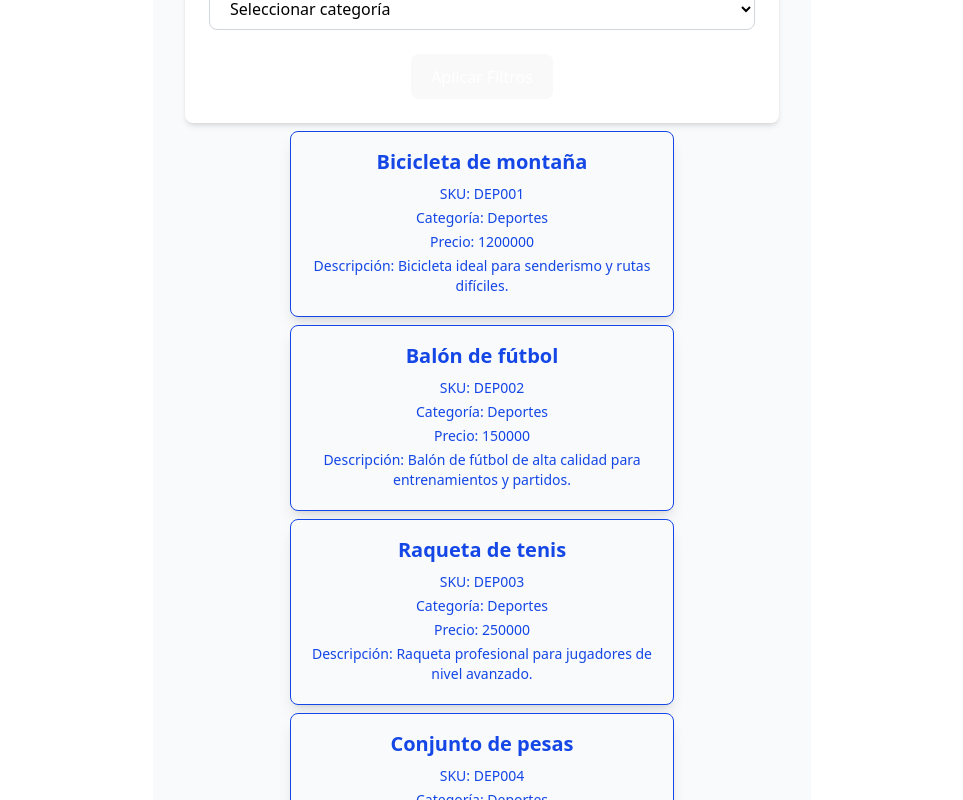
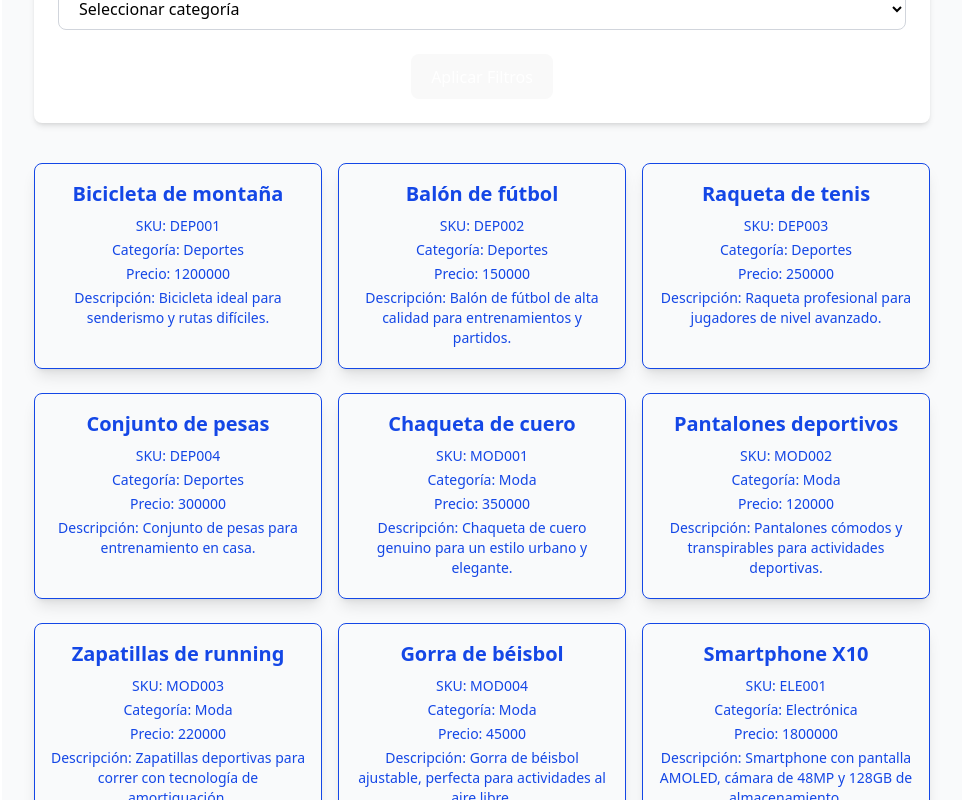
Before and after one commit to erozog125/instrumento-evaluacion-react, a React (Vite) app: page / in a window 1280 px wide. Shown: the part 400-1200 px from the top of the page, without its empty margins (158-1121 px from the left). Built offline with nearby package versions, Linux system fonts and the light colour scheme.

Commit message:
feat: implementar búsqueda por nombre

```diff
--- a/src/components/FilterProducts.jsx
+++ b/src/components/FilterProducts.jsx
@@ -1,8 +1,14 @@
-import React from 'react'
+import React, { useState } from 'react'
 import { Product } from './Product'
 import { products } from '../assets/products.js'
 
 export const FilterProducts = () => {
+  const [searchTerm, setSearchTerm] = useState('')
+
+  const filteredProducts = products.filter(product =>
+    product.nameProduct.toLowerCase().includes(searchTerm.toLowerCase())
+  )
+
   return (
     <div className="flex flex-col items-center p-8 bg-gray-50 min-h-screen">
       {/* Contenedor principal */}
@@ -18,6 +24,8 @@ export const FilterProducts = () => {
             type="text"
             placeholder="Escribe el nombre del producto..."
             className="px-4 py-2 rounded-lg border border-gray-300 focus:outline-none focus:ring-2 focus:ring-blue-500 text-black"
+            value={searchTerm}
+            onChange={(e) => setSearchTerm(e.target.value)}
           />
         </div>
 
@@ -59,12 +67,18 @@ export const FilterProducts = () => {
           </button>
         </div>
       </div>
-      <div>
-        {
-          products.map((product) => (
-            <Product key={product.sku} {...product} />
-          ))
-        }
+      <div className="w-full max-w-4xl mt-8">
+        <div className="grid grid-cols-1 md:grid-cols-2 lg:grid-cols-3 gap-4 min-h-[200px]">
+          {filteredProducts.length > 0 ? (
+            filteredProducts.map((product) => (
+              <Product key={product.sku} {...product} />
+            ))
+          ) : (
+            <div className="col-span-full flex items-center justify-center h-full">
+              <p className="text-gray-500 text-lg">No se encontraron productos</p>
+            </div>
+          )}
+        </div>
       </div>
     </div>
   )
```
